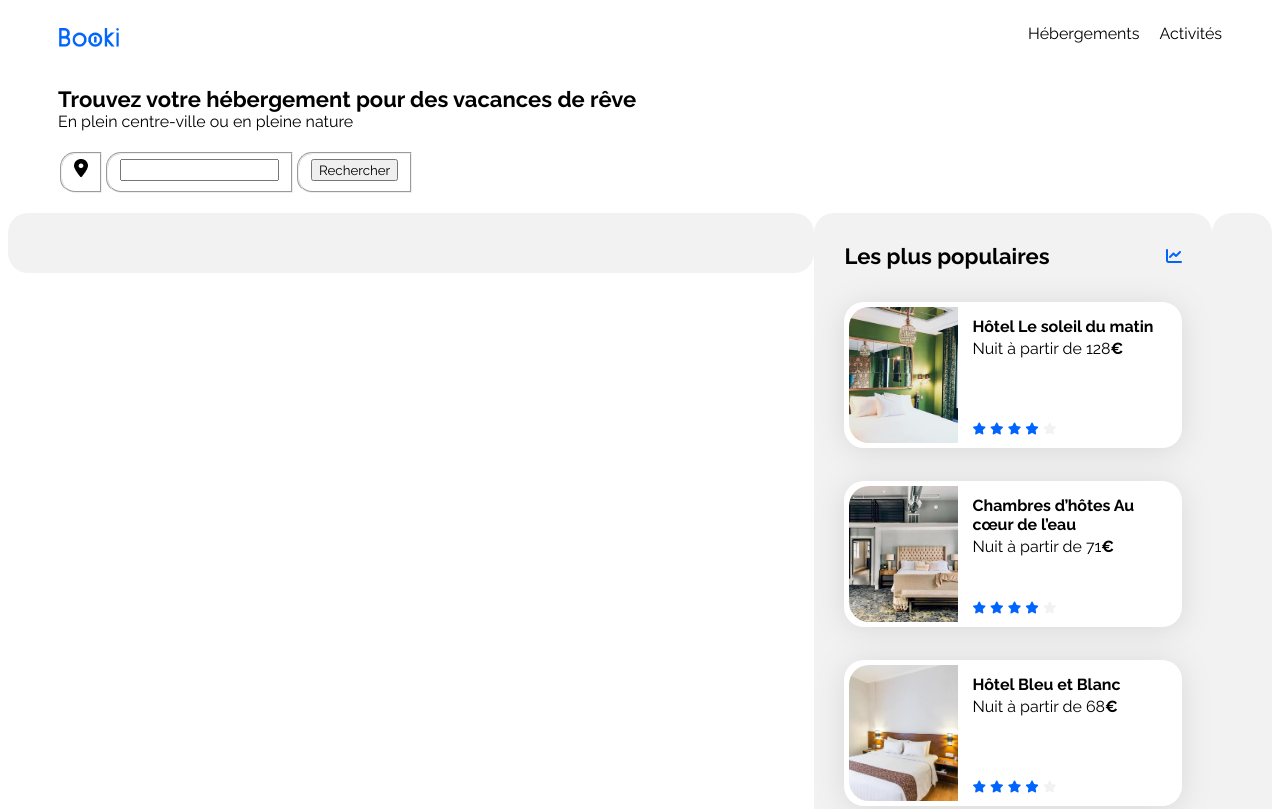
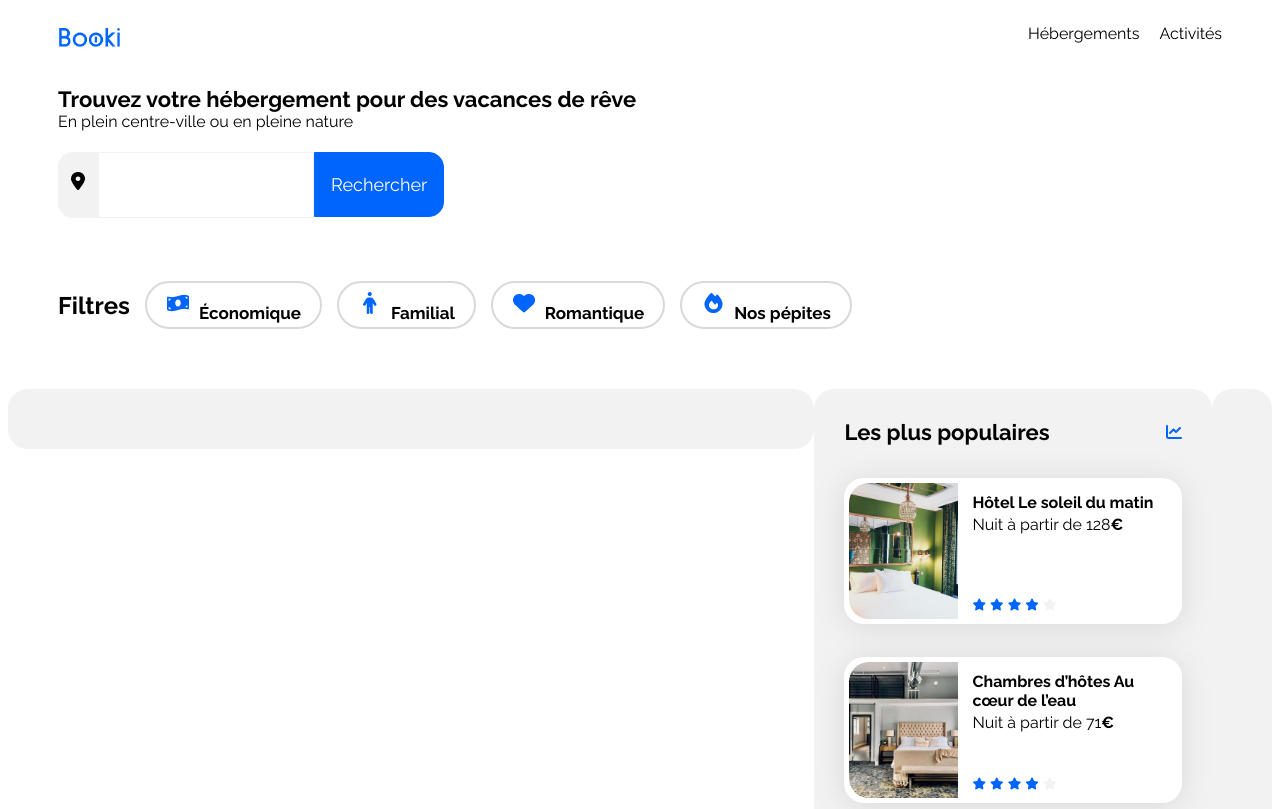
Before and after one commit to FarahRhimi/Booki, a plain HTML site: page index.html in a window 1280 px wide. Shown: the top 809 px of the page. Drawn offline with Linux system fonts and the light colour scheme.

Commit message:
étape filtres

```diff
--- a/css/style.css
+++ b/css/style.css
@@ -25,7 +25,7 @@ header {
     }
 
 
-.logo {
+#logo {
     width: 61.09px;
     height: 19px;
 
@@ -68,8 +68,6 @@ font-size: 22px;
 font-weight: 700;
 line-height: 25.83px;
 text-align: left;
-text-underline-position: from-font;
-text-decoration-skip-ink: none;
 margin: 0;
 }
 
@@ -87,10 +85,96 @@ form {
     display: flex;
     margin-left: 50px;
     padding-bottom: 20px;
+
+    width: 377px;
+    height: 49px;
+    border-radius: 15px 0px 0px 0px;
+    border: 1px 0px 0px 0px;
 }
 
 fieldset {
-border-radius: 15px 0px 0px 15px;
+    width: 50px;
+    height: 49px;
+    gap: 0px;
+    border-radius: 15px 0px 0px 15px;
+    border: 1px solid #F2F2F2;
+    opacity: 0px;
+
+    display: flex;
+    justify-content: center;
+    align-items: center;
+
+    background: #F2F2F2;
+
+    margin: 0;
+}
+
+#vector {
+   width: 14px;
+    height: 18px;
+}
+
+#ville {
+    width: 177px;
+    height: 62px;
+    border: 1px solid #F2F2F2;
+    padding-left: 35px;
+    margin: none;
+}
+
+#submit {
+    width: Hug (132px)px;
+    height: 65px;
+    padding: 15px 16px 15px 16px;
+    gap: 10px;
+    border-radius: 0px 15px 15px 0px;
+    border: 1px 0px 0px 0px;
+    opacity: 0px;
+
+    background: #0065FC;
+    color: #FFFFFF;
+    font-size: 18px;
+
+    border: 1px solid #0065FC
+}
+
+.conteneur {
+    display: flex;
+    flex-direction: row;
+    justify-content: flex-start;
+    align-items: center;
+    gap: 15px;
+
+    margin: 50px;
+
+}
+
+.conteneur img {
+    width: 22px;
+height: 22px;
+
+padding-left: 1px;
+padding-right: 10px;
+padding-top: 5px;
+padding-bottom: 5px;
+}
+
+.conteneur div {
+    width: Hug (173px)px;
+    height: Fixed (50px)px;
+    padding: 4px 19px 4px 19px;
+    gap: 10px;
+    border-radius: 25px;
+    border: 2px 0px 0px 0px;
+
+    font-family: Raleway;
+    font-size: 17px;
+    font-weight: 700;
+    line-height: 19.96px;
+    text-align: left;
+
+
+    border: 2px solid #D9D9D9
 }
 
 
--- a/index.html
+++ b/index.html
@@ -19,9 +19,8 @@
 
 <body>
     <header>
-                    <div class="logo">
-                    <img src="images/logo/Booki.png" alt="logo bleu Booki en haut à gauche"/>
-                    </div>
+                    <img src="images/logo/Booki.png" alt="logo bleu Booki en haut à gauche" id="logo"/>
+
                     <nav>
                         <ul>
                     <li><a href="#Hébergements">Hébergements</a></li>
@@ -34,25 +33,34 @@
         <main>
             <section>
                 <div class="headline">
-            <h1>Trouvez votre hébergement pour des vacances de rêve</1>
+            <h1> <strong>Trouvez votre hébergement pour des vacances de rêve</strong></h1>
             <p>En plein centre-ville ou en pleine nature</p>
         </div>
         <div class="form">
             <form action="" method="get">
-
             <fieldset>
-            <img src="images/logo/Vector.png" alt="logo localisation"/>
+            <div>
+                <img src="images/logo/Vector.png" alt="logo localisation" id="vector"/>
+            </div>
         </fieldset>
 
-        <fieldset>
-            <input type="text" ville="ville">
-            </fieldset>
+            <div>
+            <input type="text" ville="ville" id="ville"/>
+            </div>
 
-            <fieldset>
-            <input type="submit" value="Rechercher"/>
-            </fieldset>
-            </form>
-        </div>
+            <div>
+            <input type="submit" value="Rechercher" id="submit"/>
+            </div>
+        </section>
+
+        <section>
+            <div class="conteneur">
+                <h2><strong>Filtres</strong></h2>
+                <div class="box1"><img src="images/Icon (3).png">Économique</div>
+                <div class="box2"><img src="images/Icon (2).png">Familial</div>
+                <div class="box3"><img src="images/Icon (1).png">Romantique</div>
+                <div class="box4"><img src="images/Icon.png">Nos pépites</div>
+            </div>
         </section>
 
 
```
Also changed, not shown: images/Icon (1).png (added), images/Icon (2).png (added), images/Icon (3).png (added), images/Icon.png (added).
